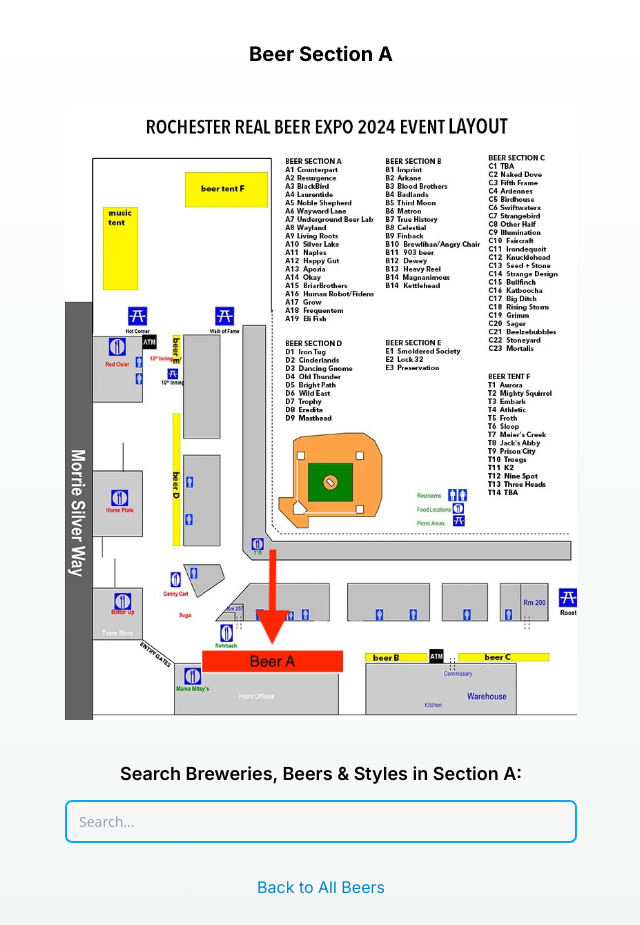
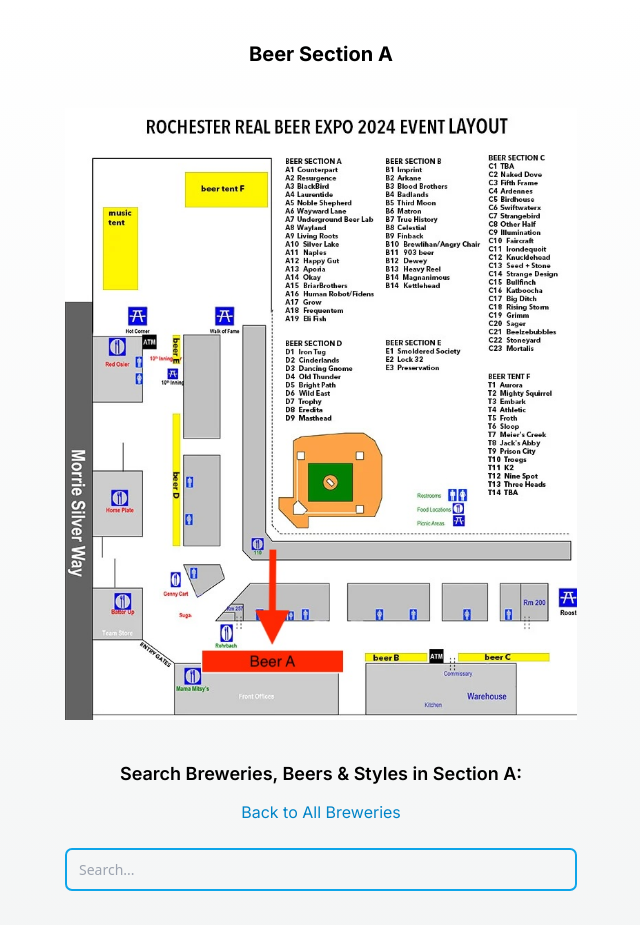
Before and after one commit to NikZprojects/rochester-beer-search, a Next.js app: page /section/a in a window 1280 px wide. Shown: the top 925 px of the page, without its empty margins (319-959 px from the left). Built offline with nearby package versions, Linux system fonts and the light colour scheme.

Commit message:
Move "back to breweries" button

```diff
--- a/src/app/components/SearchBar.js
+++ b/src/app/components/SearchBar.js
@@ -7,6 +7,13 @@ export default function SearchBar({ searchTerm, setSearchTerm, section }) {
         Search Breweries, Beers & Styles
         {section ? ` in Section ${section.toUpperCase()}` : ""}:
       </h1>
+      {section && (
+        <div className="w-100 my-3 text-center">
+          <Link className="text-sky-600" href="/">
+            Back to All Breweries
+          </Link>
+        </div>
+      )}
       <input
         className="mt-3 peer h-full w-full rounded-[7px] border border-blue-gray-200 bg-transparent px-3 py-2.5 font-sans text-sm font-normal text-blue-gray-700 outline outline-0 transition-all placeholder-shown:border placeholder-shown:border-blue-gray-200 placeholder-shown:border-t-blue-gray-200 focus:border-2 focus:border-sky-500 focus:outline-0 disabled:border-0 disabled:bg-blue-gray-50"
         type="text"
@@ -17,13 +24,6 @@ export default function SearchBar({ searchTerm, setSearchTerm, section }) {
         value={searchTerm}
         autoFocus
       />
-      {section && (
-        <div className="w-100 mt-8 text-center">
-          <Link className="text-sky-600" href="/">
-            Back to All Beers
-          </Link>
-        </div>
-      )}
     </div>
   );
 }
```
